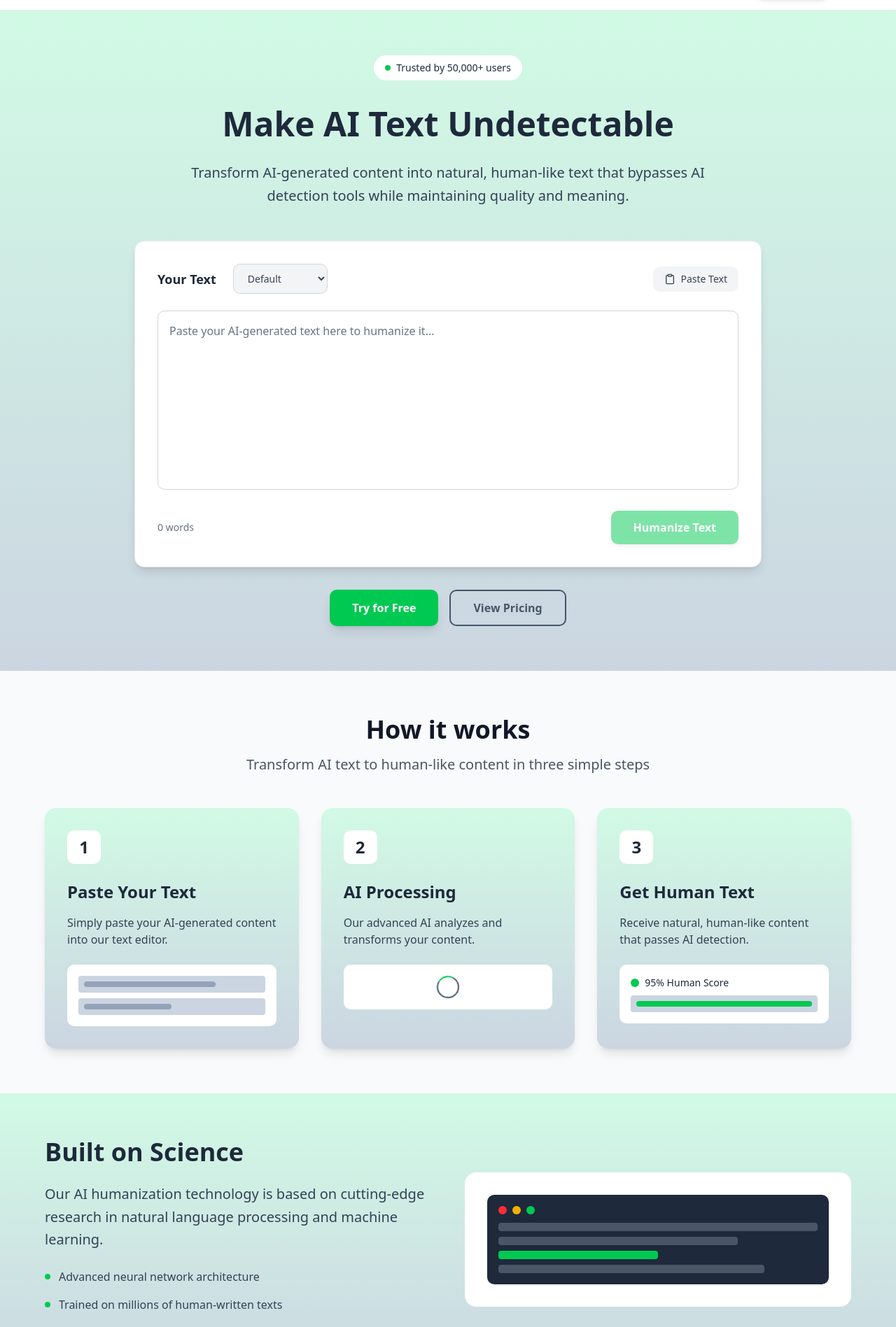
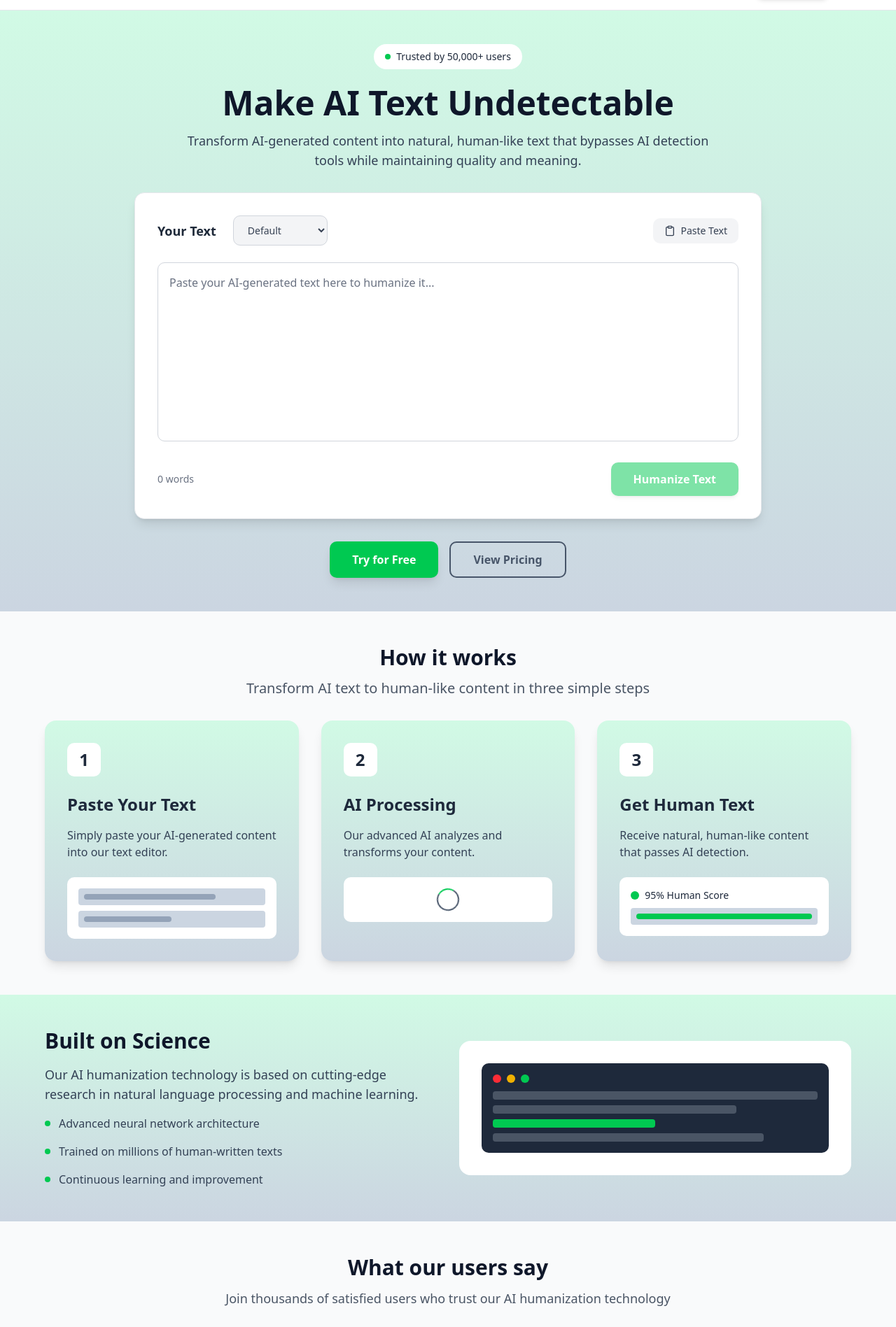
Before and after one commit to Rohitvishwakarma5133/hello, a Next.js app: page / in a window 1280 px wide. Shown: the part 54-1951 px from the top of the page at 70% size. Built offline with nearby package versions, Linux system fonts and the light colour scheme.

Commit message:
made changes to global container and div padding but it din't worked now going to fix the text input filed

```diff
--- a/src/app/globals.css
+++ b/src/app/globals.css
@@ -246,7 +246,35 @@
   * {
     @apply border-border outline-ring/50;
   }
+
+  html {
+    font-size: 16px;
+    line-height: 1.5;
+  }
+
   body {
-    @apply bg-background text-foreground;
+    @apply bg-background text-slate-900 font-normal;
+    line-height: 1.5;
+    font-weight: 400;
+  }
+
+  h1, h2, h3, h4, h5, h6 {
+    @apply font-bold text-slate-900;
+    line-height: 1.25; /* leading-tight equivalent */
+  }
+
+  /* Only hero headings get extra tight line-height */
+  .hero-heading {
+    line-height: 1.1; /* tighter for big titles */
+  }
+
+  p {
+    @apply text-slate-900;
+    line-height: 1.5; /* leading-normal */
+  }
+
+  /* Ensure consistent readable text across components */
+  .text-muted-foreground {
+    @apply text-slate-600;
   }
 }
--- a/src/app/layout.tsx
+++ b/src/app/layout.tsx
@@ -1,4 +1,4 @@
-import type { Metadata } from "next";
+import type { Metadata, Viewport } from "next";
 import { Geist, Geist_Mono } from "next/font/google";
 import "./globals.css";
 import AppLayout from "@/components/AppLayout";
@@ -18,6 +18,11 @@ export const metadata: Metadata = {
   description: "Transform your AI-generated content into natural, human-like text that bypasses detection tools. Free trial available.",
 };
 
+export const viewport: Viewport = {
+  width: "device-width",
+  initialScale: 1,
+};
+
 export default function RootLayout({
   children,
 }: Readonly<{
--- a/src/app/page.tsx
+++ b/src/app/page.tsx
@@ -79,20 +79,20 @@ export default function Home() {
       </header>
 
       {/* Hero Section with Integrated Text Input */}
-      <section className="bg-gradient-to-t from-slate-300 to-emerald-100 py-16 px-4">
+      <section className="bg-gradient-to-t from-slate-300 to-emerald-100 py-12 px-4">
         <div className="max-w-4xl mx-auto">
           {/* Hero Content */}
-          <div className="text-center mb-12">
+          <div className="text-center mb-8">
             {/* Trust Indicator */}
-            <div className="inline-flex items-center gap-2 bg-white bg-opacity-20 backdrop-blur-sm rounded-full px-4 py-2 mb-8">
+            <div className="inline-flex items-center gap-2 bg-white bg-opacity-20 backdrop-blur-sm rounded-full px-4 py-2 mb-6">
               <div className="w-2 h-2 bg-green-500 rounded-full animate-pulse"></div>
               <span className="text-sm font-medium text-slate-800">Trusted by 50,000+ users</span>
             </div>
 
-            <h1 className="text-4xl md:text-5xl font-bold mb-6 leading-tight text-slate-800">
+            <h1 className="hero-heading text-4xl md:text-5xl font-bold mb-4 text-slate-900">
               Make AI Text Undetectable
             </h1>
-            <p className="text-xl md:text-xl mb-8 max-w-3xl mx-auto leading-relaxed text-slate-700">
+            <p className="text-lg mb-6 max-w-3xl mx-auto text-slate-700">
               Transform AI-generated content into natural, human-like text that bypasses AI detection tools while maintaining quality and meaning.
             </p>
           </div>
@@ -178,10 +178,10 @@ export default function Home() {
       </section>
 
       {/* 3-Step Process Section */}
-      <section className="py-16 px-4 bg-gray-50">
+      <section className="py-12 px-4 bg-gray-50">
         <div className="max-w-6xl mx-auto">
-          <div className="text-center mb-12">
-            <h2 className="text-4xl font-bold text-gray-900 mb-4">
+          <div className="text-center mb-8">
+            <h2 className="text-3xl font-bold text-slate-900 mb-3">
               How it works
             </h2>
             <p className="text-xl text-gray-600">
@@ -246,14 +246,14 @@ export default function Home() {
       </section>
 
       {/* Built on Science Section */}
-      <section className="bg-gradient-to-t from-slate-300 to-emerald-100 py-16 px-4">
+      <section className="bg-gradient-to-t from-slate-300 to-emerald-100 py-12 px-4">
         <div className="max-w-6xl mx-auto">
-          <div className="grid md:grid-cols-2 gap-12 items-center">
+          <div className="grid md:grid-cols-2 gap-8 items-center">
             <div className="text-slate-800">
-              <h2 className="text-4xl font-bold mb-6">
+              <h2 className="text-3xl font-bold mb-4 text-slate-900">
                 Built on Science
               </h2>
-              <p className="text-xl text-slate-700 mb-6 leading-relaxed">
+              <p className="text-lg text-slate-700 mb-4">
                 Our AI humanization technology is based on cutting-edge research in natural language processing and machine learning.
               </p>
               <ul className="space-y-4">
@@ -291,10 +291,10 @@ export default function Home() {
       </section>
 
       {/* Testimonials Section */}
-      <section className="py-16 px-4 bg-gray-50">
+      <section className="py-12 px-4 bg-gray-50">
         <div className="max-w-6xl mx-auto">
-          <div className="text-center mb-12">
-            <h2 className="text-3xl font-bold text-gray-900 mb-4">
+          <div className="text-center mb-8">
+            <h2 className="text-3xl font-bold text-slate-900 mb-3">
               What our users say
             </h2>
             <p className="text-lg text-gray-600">
@@ -349,7 +349,7 @@ export default function Home() {
       </section>
 
       {/* Footer Section */}
-      <footer className="py-12 px-4 bg-gray-100 border-t border-gray-200">
+      <footer className="py-8 px-4 bg-gray-100 border-t border-gray-200">
         <div className="max-w-6xl mx-auto">
           <div className="grid md:grid-cols-4 gap-8">
             <div>
--- a/src/app/pricing/page.tsx
+++ b/src/app/pricing/page.tsx
@@ -121,19 +121,19 @@ export default function PricingPage() {
 
   return (
     <div className="min-h-screen bg-background">
-      <div className="max-w-7xl mx-auto px-4 py-16">
+      <div className="max-w-7xl mx-auto px-4 py-12">
         {/* Header */}
-        <div className="text-center mb-10">
-          <h1 className="text-4xl font-bold text-black mb-3">
+        <div className="text-center mb-8">
+          <h1 className="hero-heading text-3xl font-bold text-slate-900 mb-3">
             Choose Your Plan
           </h1>
-          <p className="text-base text-[#64748B] max-w-2xl mx-auto">
+          <p className="text-base text-slate-600 max-w-2xl mx-auto">
             Transform your AI-generated content with our powerful humanization tools. Choose the plan that fits your needs.
           </p>
         </div>
 
         {/* Billing Toggle */}
-        <div className="flex items-center justify-center mb-10">
+        <div className="flex items-center justify-center mb-8">
           <div className="inline-flex rounded-[10px] border border-[#64748B]/40 p-1 bg-white">
             <button
               onClick={() => setBilling('monthly')}
@@ -205,11 +205,11 @@ export default function PricingPage() {
         </div>
 
         {/* FAQ or Additional Info */}
-        <div className="text-center bg-gray-50 rounded-lg p-8 mt-14">
-          <h3 className="text-xl font-semibold text-black mb-3">
+        <div className="text-center bg-gray-50 rounded-lg p-6 mt-8">
+          <h3 className="text-lg font-semibold text-slate-900 mb-3">
             Need Help Choosing?
           </h3>
-          <p className="text-[#64748B] mb-6 text-sm">
+          <p className="text-slate-600 mb-4 text-sm">
             All plans come with a 30-day money-back guarantee. Start with any plan and upgrade anytime.
           </p>
           <button className="bg-white text-[#64748B] border border-gray-300 rounded-[10px] px-5 py-2 text-sm hover:bg-gray-100 transition-colors">
```
